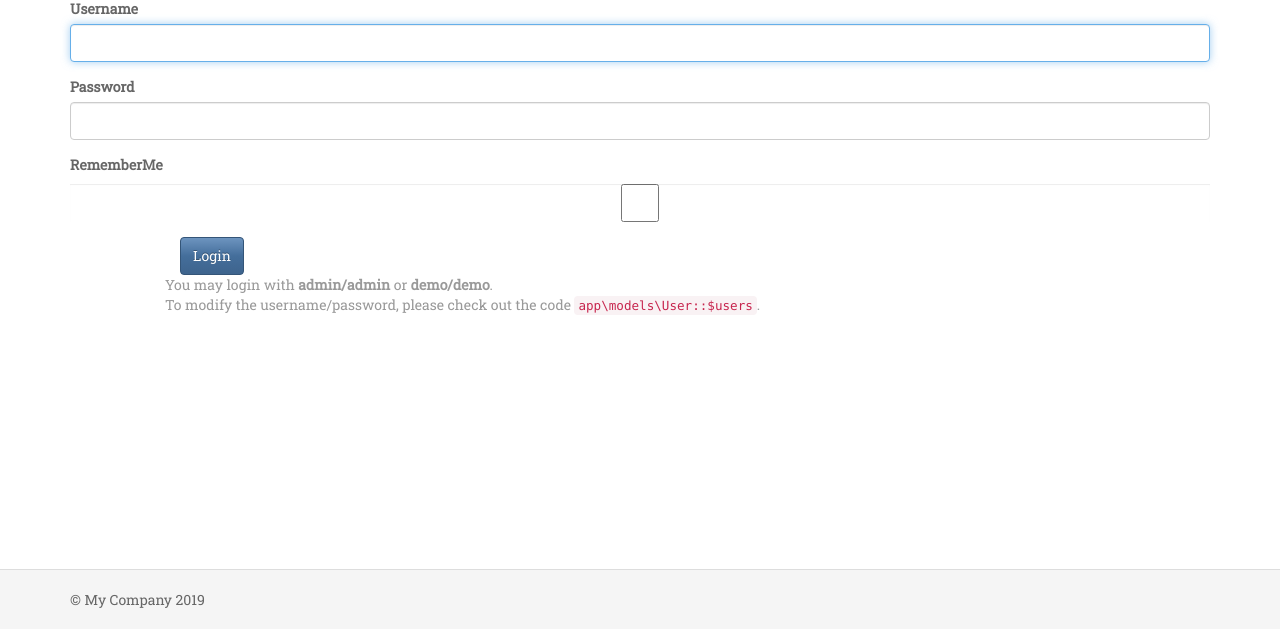
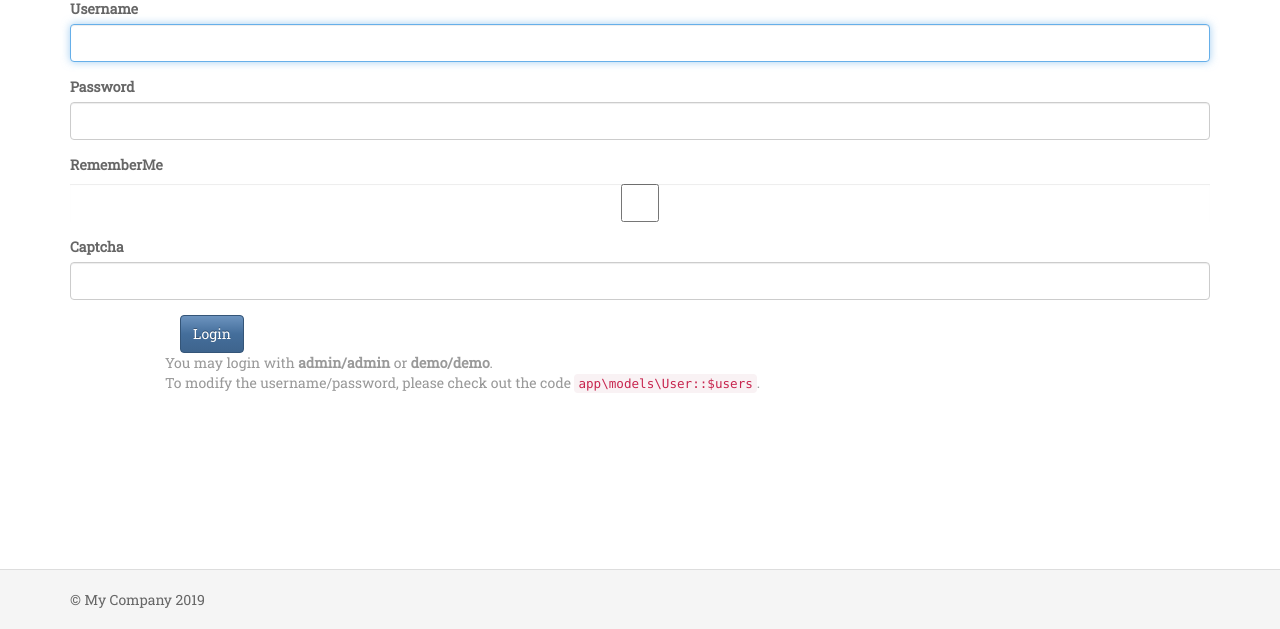
Before and after one commit to viktorgreamer/money.loc, a Yii app: template views/site/login.php in a window 1280 px wide. Shown: the part 171-800 px from the top of the page. Run offline with PHP 8.4 and a stand-in for Yii, Linux system fonts and the light colour scheme; the template is opened without the code that fills it: most values are stand-ins (such as "Sample title", 1, 10 or a date in 2020); form fields are guessed from the names that the template uses; data that the repository does not hold is empty; some libraries are stand-ins or nearby versions.

Commit message:
change sign up formsas

```diff
--- a/models/LoginForm.php
+++ b/models/LoginForm.php
@@ -16,6 +16,7 @@ class LoginForm extends Model
     public $username;
     public $password;
     public $rememberMe = true;
+    public $captcha;
 
     private $_user = false;
 
--- a/views/site/login.php
+++ b/views/site/login.php
@@ -9,7 +9,7 @@ use yii\bootstrap\ActiveForm;
 
 $this->title = 'Login';
 $this->params['breadcrumbs'][] = $this->title;
-?>
+?><head><link rel="shortcut icon" href="/web/favicon.ico.png" type="image/x-icon"></head>
 <div class="site-login">
     <h1><?= Html::encode($this->title) ?></h1>
 
@@ -31,7 +31,9 @@ $this->params['breadcrumbs'][] = $this->title;
         <?= $form->field($model, 'rememberMe')->checkbox([
             'template' => "<div class=\"col-lg-offset-1 col-lg-3\">{input} {label}</div>\n<div class=\"col-lg-8\">{error}</div>",
         ]) ?>
-
+    <?= $form->field($model, 'captcha')->widget(\yii\captcha\Captcha::classname(), [
+        // configure additional widget properties here
+    ]) ?>
         <div class="form-group">
             <div class="col-lg-offset-1 col-lg-11">
                 <?= Html::submitButton('Login', ['class' => 'btn btn-primary', 'name' => 'login-button']) ?>
--- a/views/users/_form.php
+++ b/views/users/_form.php
@@ -63,7 +63,6 @@ use yii\widgets\ActiveForm;
          </div>
 
 
-    <h2>jdlkjflksjdfklsdjsf </h2>
     <?= $form->field($model, 'captcha')->widget(\yii\captcha\Captcha::classname(), [
         // configure additional widget properties here
     ]) ?>
```
Also changed, not shown: web/favicon.ico (deleted), web/favicon.ico.png (renamed from TZ/blue_eagle.png).
